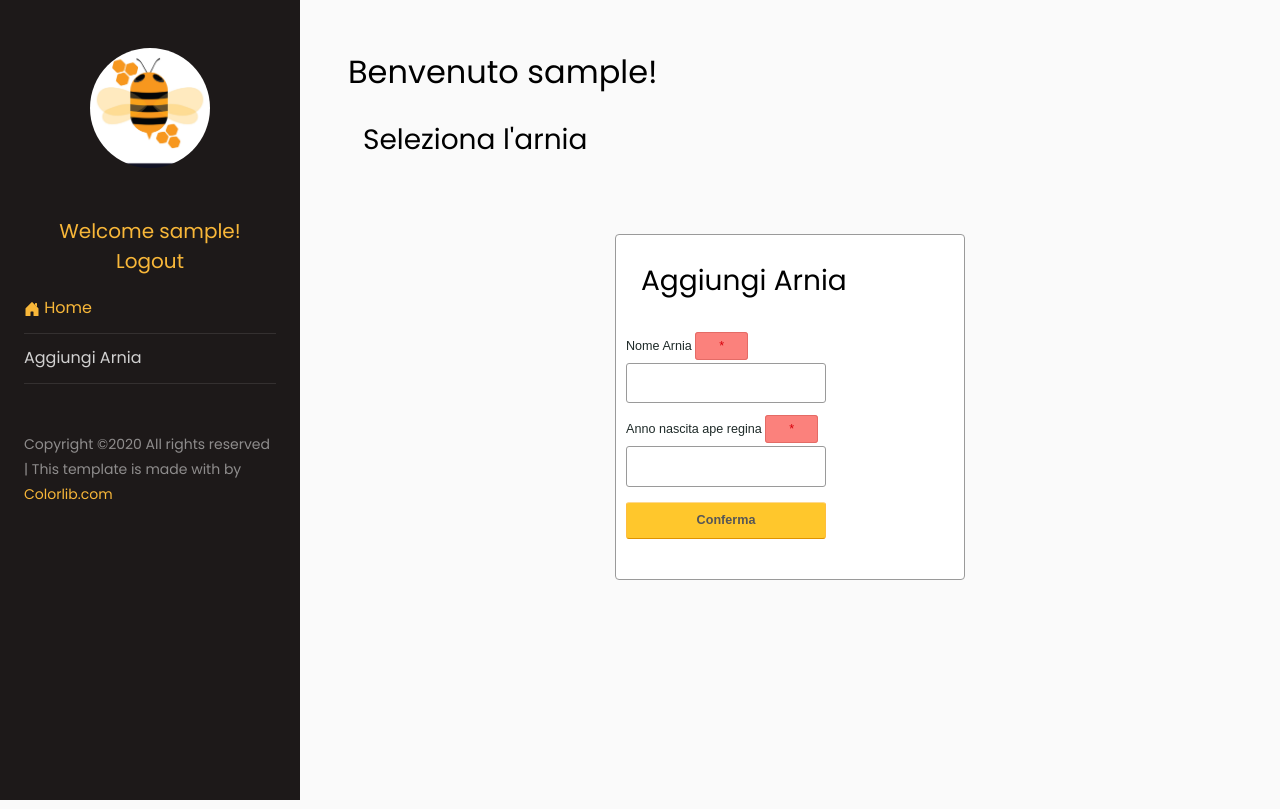
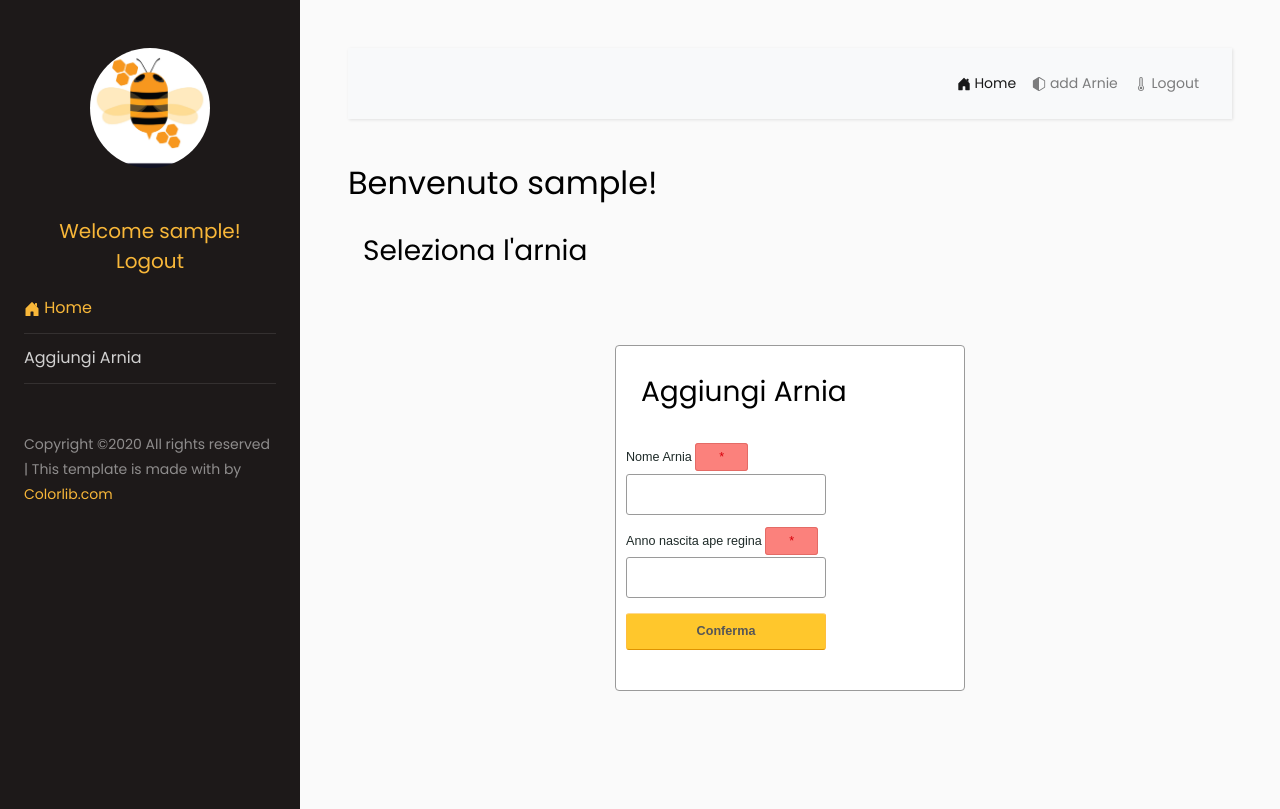
Before and after one commit to ThaisaDeTorre/Gestione-Apiario, a PHP site: page /select-beehive.php in a window 1280 px wide. Run offline with PHP 8.4, Linux system fonts and the light colour scheme; the visitor is signed in with stand-in values (Sample User, id 1); data that the repository does not hold is empty.

Commit message:
add comments

```diff
--- a/src/select-beehive.php
+++ b/src/select-beehive.php
@@ -1,39 +1,42 @@
 <?php
-
+// start the session
 session_start();
 use Phppot\Member;
 
+// check if the username is set in the session
 if (isset($_SESSION["username"])) {
     $username = $_SESSION["username"];
     session_write_close();
 
+    // import Member.php
     require_once './Model/Member.php';
     $member = new Member();
 
+    // get all the beehives of the user logged
     $beehiveResult = $member->getBeehive($username);
-    // Registra una nuova arnia
-    if (! empty($_POST["confirm-btn"])) {
+
+    // check if the submit button is pressed
+    if (! empty($_POST["add-beehive-btn"])) {
         $registrationResponse = '';
+        // Register a new beehive for the user
         $registrationResponse = $member->registerBeehive($username);
+    }
 
-    }
-    // Cancella l'arnia selezionata
+    // check if there is a beehive selected and if the 'delete-beehive'
+    // button is pressed
     if (! empty($_POST["delete-beehive"]) && ! empty($_POST["beehive"])) {
         $deleteResponse = '';
-        echo "<br>bee: ".$_POST["beehive"];
-        echo "<br>action: ".$_POST["delete-beehive"];
-
+        // delete the selected beehive
         $deleteResponse = $member->deleteBeehive($_POST["beehive"]);
     }
-    // Seleziona l'arnia e va alla home page
+
+    // check if there is a beehive selected and if the 'selected-beehive'
+    // button is pressed
     if (! empty($_POST["selected-beehive"]) && ! empty($_POST["beehive"])) {
-        echo "<br>bee: ".$_POST["beehive"];
-        echo "<br>action: ".$_POST["selected-beehive"];
+      // goes to che home page of the beehive selected
+      $member->selectBeehive($_POST["beehive"]);
+    }
 
-        $member->selectBeehive($_POST["beehive"]);
-
-    }
-//    var_dump($_COOKIE);
 } else {
     // since the username is not set in session, the user is not-logged-in
     // he is trying to access this page unauthorized
@@ -64,6 +67,10 @@ if (isset($_SESSION["username"])) {
     <script src="assets/js/main.js"></script>
   </head>
       <script>
+        /**
+         * Check che input values for the registration of a new beehive.
+         * @return If all the values are ok it returns true.
+         */
         function beehiveValidation() {
             var valid = true;
 
@@ -98,14 +105,14 @@ if (isset($_SESSION["username"])) {
       <nav id="sidebar">
         <div class="p-4 pt-5">
           <a href="#" class="img logo rounded-circle mb-5" style="background-image: url(images/logo.jpg);"></a>
-                <h5 style="text-align: center;color: #f8b739;">
+          <h5 id="welcome" style="text-align: center;color: #f8b739;">
             Welcome <?php echo $username?>!<br>
             <a href="logout.php">Logout</a>
           </h5>
 
            <ul class="list-unstyled components mb-5">
             <li class="active">
-	               <a href="#homeSubmenu" data-toggle="collapse" aria-expanded="false">
+              <a href="#welcome" >
                 <svg width="1em" height="1em" viewBox="0 0 16 16" class="bi bi-house-door-fill" fill="currentColor" xmlns="http://www.w3.org/2000/svg">
                   <path d="M6.5 10.995V14.5a.5.5 0 0 1-.5.5H2a.5.5 0 0 1-.5-.5v-7a.5.5 0 0 1 .146-.354l6-6a.5.5 0 0 1 .708 0l6 6a.5.5 0 0 1 .146.354v7a.5.5 0 0 1-.5.5h-4a.5.5 0 0 1-.5-.5V11c0-.25-.25-.5-.5-.5H7c-.25 0-.5.25-.5.495z"/>
                   <path fill-rule="evenodd" d="M13 2.5V6l-2-2V2.5a.5.5 0 0 1 .5-.5h1a.5.5 0 0 1 .5.5z"/>
@@ -114,24 +121,6 @@ if (isset($_SESSION["username"])) {
              <li>
                <a href="#add-beehive">Aggiungi Arnia</a>
              </li>
-<!--
-                   <li>
-                  <a href="#pageSubmenu" data-toggle="collapse" aria-expanded="false" class="dropdown-toggle">
-                    <svg width="1em" height="1em" viewBox="0 0 16 16" class="bi bi-hexagon-half" fill="currentColor" xmlns="http://www.w3.org/2000/svg">
-                      <path fill-rule="evenodd" d="M14 4.577L8 1v14l6-3.577V4.577zM8.5.134a1 1 0 0 0-1 0l-6 3.577a1 1 0 0 0-.5.866v6.846a1 1 0 0 0 .5.866l6 3.577a1 1 0 0 0 1 0l6-3.577a1 1 0 0 0 .5-.866V4.577a1 1 0 0 0-.5-.866L8.5.134z"/>
-                    </svg> Arnie
-                  </a>
-                  <ul class="collapse list-unstyled" id="pageSubmenu">
-                      <?php
-//                        foreach ($beehiveResult as $arnie) {
-//                            foreach ($arnie as $nomeArnia) {
-//                                echo "<li><a href='home.php'>$nomeArnia</a></li>";
-//                            }
-//                        }
-                    ?>
-                  </ul>
-                   </li>
--->
             </ul>
 	        <div class="footer">
               <p><!-- Link back to Colorlib can't be removed. Template is licensed under CC BY 3.0.-->
@@ -139,14 +128,52 @@ if (isset($_SESSION["username"])) {
                 <!-- Link back to Colorlib can't be removed. Template is licensed under CC BY 3.0. -->
               </p>
 	        </div>
-
 	      </div>
     	</nav>
 
         <!-- Page Content  -->
         <div id="content" class="p-4 p-md-5">
+          <nav class="navbar navbar-expand-lg navbar-light bg-light">
+            <div class="container-fluid">
+
+              <button class="btn btn-dark d-inline-block d-lg-none ml-auto" type="button" data-toggle="collapse" data-target="#navbarSupportedContent" aria-controls="navbarSupportedContent" aria-expanded="false" aria-label="Toggle navigation">
+                <i class="fa fa-bars"></i>
+              </button>
+
+              <div class="collapse navbar-collapse" id="navbarSupportedContent">
+                <ul class="nav navbar-nav ml-auto">
+                <li class="nav-item active">
+                    <a class="nav-link" href="#welcome">
+                    <svg width="1em" height="1em" viewBox="0 0 16 16" class="bi bi-house-door-fill" fill="currentColor" xmlns="http://www.w3.org/2000/svg">
+                      <path d="M6.5 10.995V14.5a.5.5 0 0 1-.5.5H2a.5.5 0 0 1-.5-.5v-7a.5.5 0 0 1 .146-.354l6-6a.5.5 0 0 1 .708 0l6 6a.5.5 0 0 1 .146.354v7a.5.5 0 0 1-.5.5h-4a.5.5 0 0 1-.5-.5V11c0-.25-.25-.5-.5-.5H7c-.25 0-.5.25-.5.495z"/>
+                      <path fill-rule="evenodd" d="M13 2.5V6l-2-2V2.5a.5.5 0 0 1 .5-.5h1a.5.5 0 0 1 .5.5z"/>
+                    </svg> Home
+                  </a>
+                </li>
+                <li class="nav-item">
+                    <a class="nav-link" href="#add-beehive">
+                    <svg width="1em" height="1em" viewBox="0 0 16 16" class="bi bi-hexagon-half" fill="currentColor" xmlns="http://www.w3.org/2000/svg">
+                      <path fill-rule="evenodd" d="M14 4.577L8 1v14l6-3.577V4.577zM8.5.134a1 1 0 0 0-1 0l-6 3.577a1 1 0 0 0-.5.866v6.846a1 1 0 0 0 .5.866l6 3.577a1 1 0 0 0 1 0l6-3.577a1 1 0 0 0 .5-.866V4.577a1 1 0 0 0-.5-.866L8.5.134z"/>
+                    </svg> add Arnie
+                  </a>
+                </li>
+                <li class="nav-item">
+                    <a class="nav-link" href="logout.php">
+                      <svg width="1em" height="1em" viewBox="0 0 16 16" class="bi bi-thermometer-half" fill="currentColor" xmlns="http://www.w3.org/2000/svg">
+                        <path fill-rule="evenodd" d="M6 2a2 2 0 1 1 4 0v7.627a3.5 3.5 0 1 1-4 0V2zm2-1a1 1 0 0 0-1 1v7.901a.5.5 0 0 1-.25.433A2.499 2.499 0 0 0 8 15a2.5 2.5 0 0 0 1.25-4.666.5.5 0 0 1-.25-.433V2a1 1 0 0 0-1-1z"/>
+                        <path d="M8.25 2a.25.25 0 0 0-.5 0v9.02a1.514 1.514 0 0 1 .5 0V2z"/>
+                        <path d="M9.5 12.5a1.5 1.5 0 1 1-3 0 1.5 1.5 0 0 1 3 0z"/>
+                      </svg> Logout
+                    </a>
+                </li>
+              </ul>
+              </div>
+            </div>
+          </nav>
+
         <h2>Benvenuto <?php echo $username?>!</h2>
 
+        <!--     Select Beehive form     -->
         <div class="title-chapter">
           <form name="manage-beehive" action="" method="post" onsubmit="return true">
             <h3>Seleziona l'arnia</h3>
@@ -185,15 +212,16 @@ if (isset($_SESSION["username"])) {
                         }
                     }
                     ?>
-                        <input id="delete-beehive" type="submit" value="Elimina" name="delete-beehive"><br>
+                    <input id="delete-beehive" class="btn" type="submit" value="Elimina" name="delete-beehive"><br>
 
-                        <input id="selected-beehive" type="submit" value="Seleziona" name="selected-beehive">
+                    <input id="selected-beehive" class="btn" type="submit" value="Seleziona" name="selected-beehive">
                     <?php
                 }
             ?>
           </form>
         </div>
 
+        <!--    Add Beehive form    -->
         <div id="add-beehive" class="phppot-container">
             <div class="sign-up-container">
                 <div class="title-chapter">
@@ -241,12 +269,10 @@ if (isset($_SESSION["username"])) {
                         </div>
                     </div>
                     <div class="row">
-                        <input class="btn" type="submit" name="confirm-btn"
-                            id="confirm-btn" value="Conferma">
+                        <input class="btn" type="submit" class="btn" name="add-beehive-btn" id="add-beehive-btn" value="Conferma">
                     </div>
                 </form>
             </div>
-
           </div>
         </div>
       </div>
```
Lines whose indentation alone changed are shown as unchanged.
